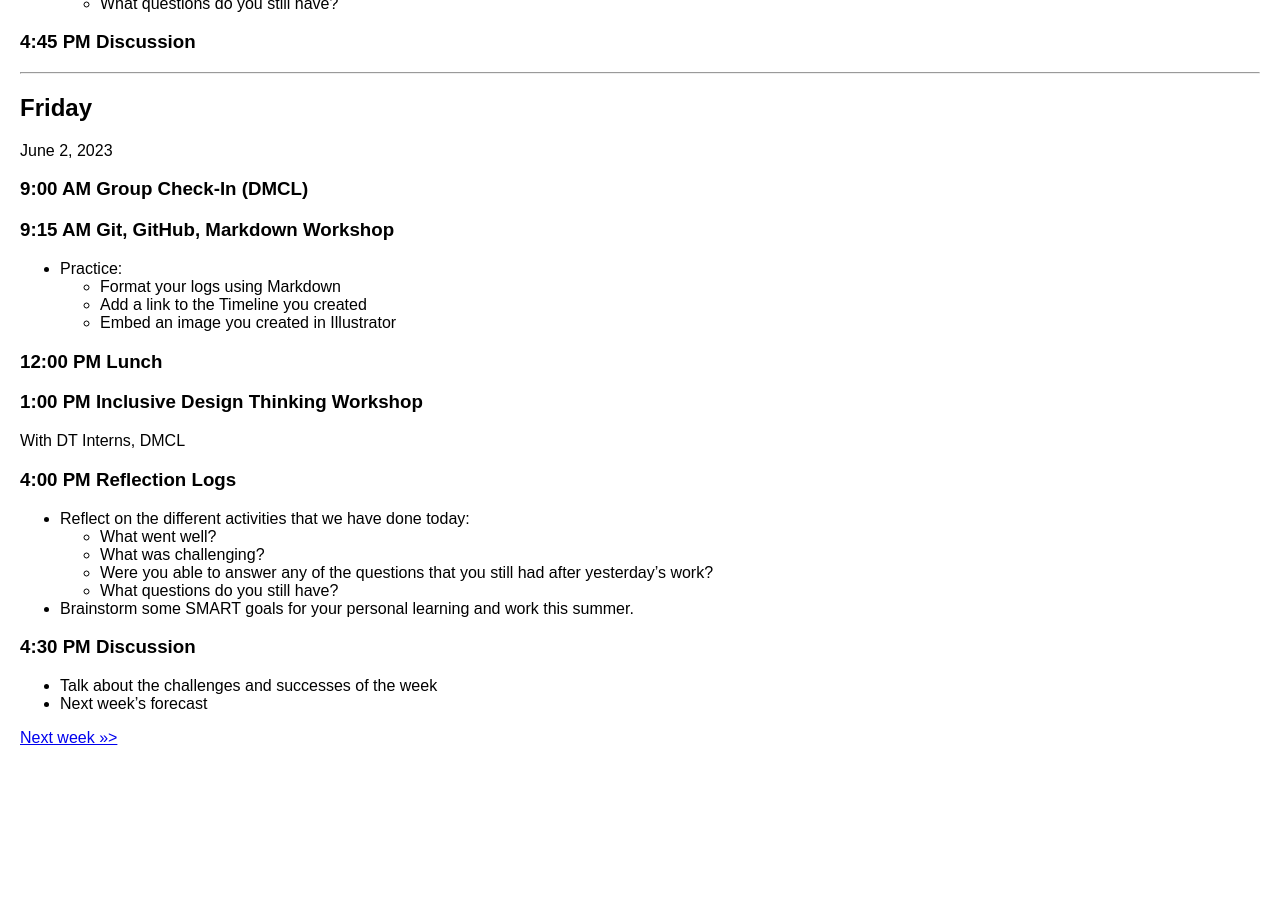
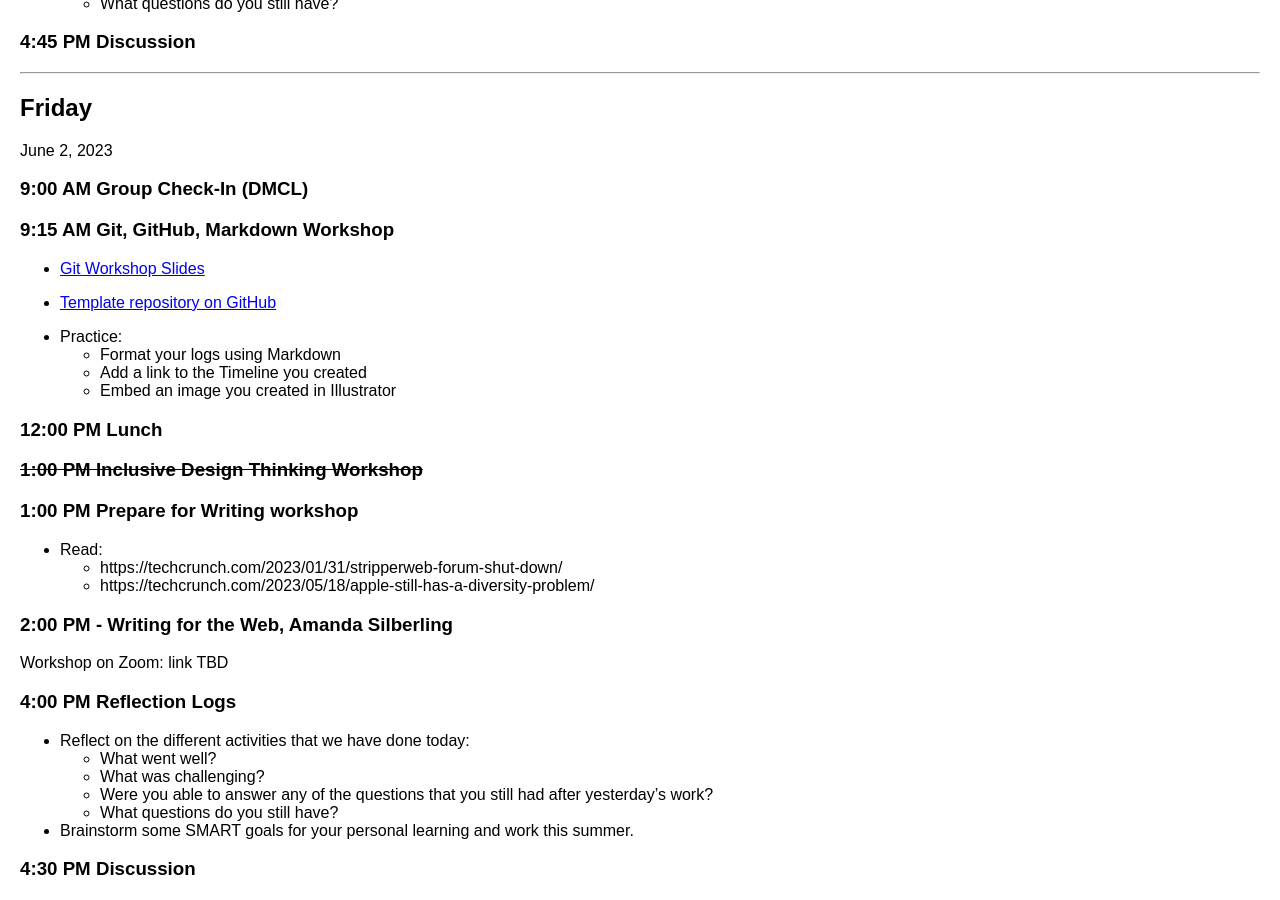
Before and after one commit to digbmc/dssf-syll, a Jekyll site: the page built from _weeks/01-intro.md, in a window 1280 px wide and 900 px high, scrolled down 3293 px. Built offline with Jekyll 4.4.1, drawn with Linux system fonts in a browser that asks for light colours; before the commit the page ends 4076 px from its top, so only the background shows below that.

Commit message:
updated friday schedule

```diff
--- a/_weeks/01-intro.md
+++ b/_weeks/01-intro.md
@@ -152,6 +152,9 @@ June 2, 2023
 
 ### 9:15 AM Git, GitHub, Markdown Workshop
 
+- [Git Workshop Slides](https://alicemcgrath.digital.brynmawr.edu/pres/git-hub.html)
+- [Template repository on GitHub](https://github.com/digbmc/git-hub-ws)
+
 - Practice:
   - Format your logs using Markdown
   - Add a link to the Timeline you created
@@ -159,9 +162,18 @@ June 2, 2023
 
 ### 12:00 PM Lunch
 
-### 1:00 PM Inclusive Design Thinking Workshop
+### ~~1:00 PM Inclusive Design Thinking Workshop~~
 
-With DT Interns, DMCL
+### 1:00 PM Prepare for Writing workshop
+
+- Read:
+  - https://techcrunch.com/2023/01/31/stripperweb-forum-shut-down/
+  - https://techcrunch.com/2023/05/18/apple-still-has-a-diversity-problem/
+
+
+### 2:00 PM - Writing for the Web, Amanda Silberling
+
+Workshop on Zoom: link TBD
 
 ### 4:00 PM Reflection Logs
 - Reflect on the different activities that we have done today:
```
